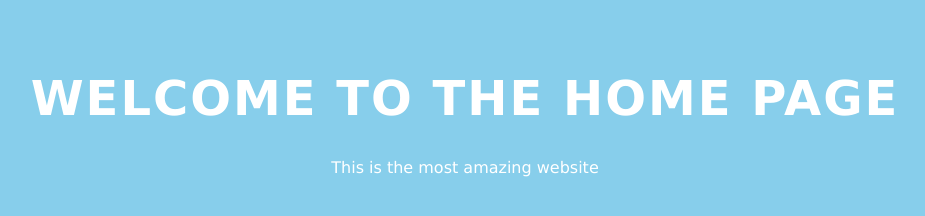
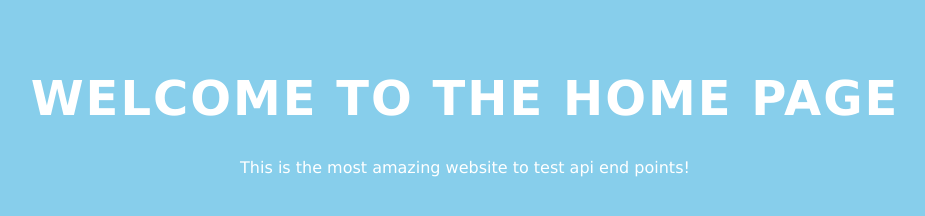
Before and after one commit to Nikunj2102/api-end-pts-using-express, a website: page index.html in a window 1280 px wide. Shown: the whole page, without its empty margins (175-1100 px from the left). Drawn offline with Linux system fonts and the light colour scheme.

Commit message:
Updated index.html

```diff
--- a/index.html
+++ b/index.html
@@ -19,6 +19,6 @@
 
   <body>
     <h1>Welcome to the home page</h1>
-    <p>This is the most amazing website</p>
+    <p>This is the most amazing website to test api end points!</p>
   </body>
 </html>
```
